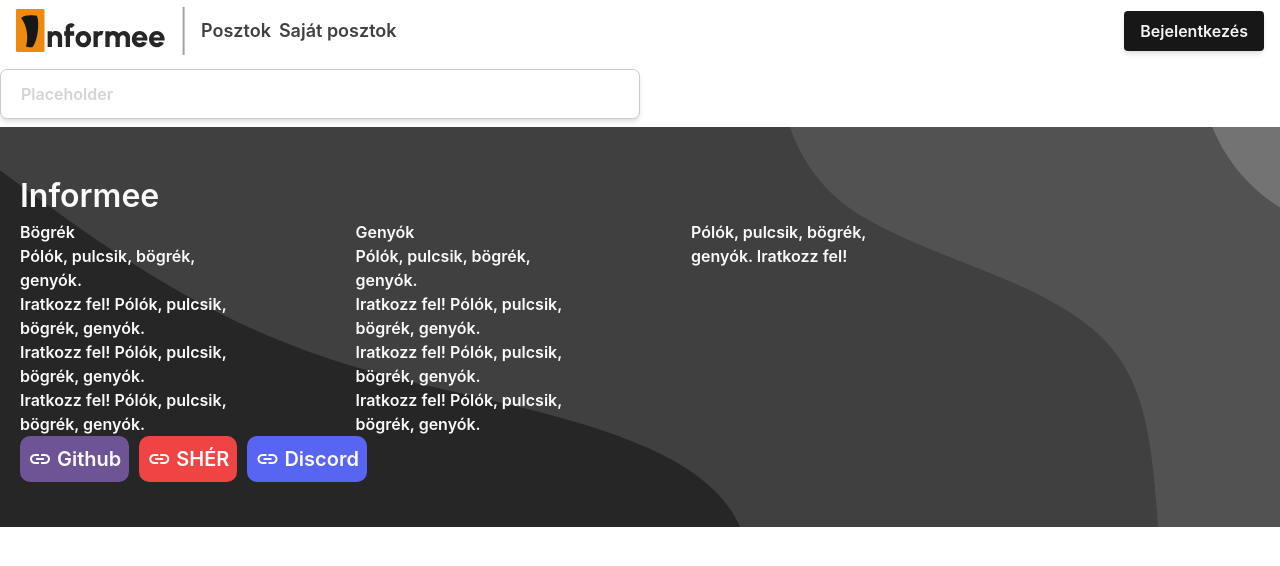
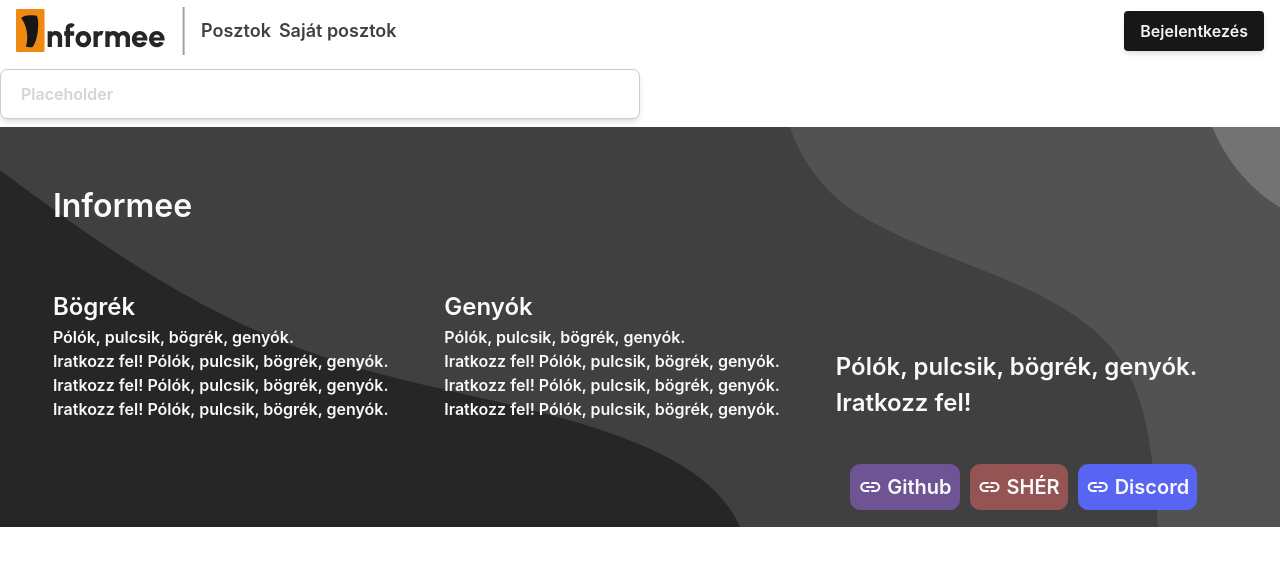
Before and after one commit to WR0NGTH3HU4/Informee, a Vue app: page / in a window 1280 px wide. Shown: the top 566 px of the page. Built offline with nearby package versions, Linux system fonts and the light colour scheme; what tailwindcss-animated would draw is missing.

Commit message:
Elkezdtem az elrendezését a footer elemeinek, átszíneztem a SHÉR gombot

```diff
--- a/src/components/Footer.vue
+++ b/src/components/Footer.vue
@@ -5,28 +5,30 @@
 
         <div class="footer-content">
           <div class="bal">
-            <h1>Bögrék</h1>
+            <h1 class = "masodik-sor">Bögrék</h1>
             <p>Pólók, pulcsik, bögrék, genyók.</p>
             <p>Iratkozz fel! Pólók, pulcsik, bögrék, genyók.</p>
             <p>Iratkozz fel! Pólók, pulcsik, bögrék, genyók.</p>
             <p>Iratkozz fel! Pólók, pulcsik, bögrék, genyók.</p>
           </div>
           <div class="mid">
-            <h1>Genyók</h1>
+            <h1 class = "masodik-sor">Genyók</h1>
             <p>Pólók, pulcsik, bögrék, genyók.</p>
             <p>Iratkozz fel! Pólók, pulcsik, bögrék, genyók.</p>
             <p>Iratkozz fel! Pólók, pulcsik, bögrék, genyók.</p>
             <p>Iratkozz fel! Pólók, pulcsik, bögrék, genyók.</p>
           </div>
           <div class="jobb">
-            <h1>Pólók, pulcsik, bögrék, genyók. Iratkozz fel!</h1>
+            <h1  class = "masodik-sor">Pólók, pulcsik, bögrék, genyók. Iratkozz fel!</h1>
           </div>
         </div>
+
         <div class="footer-social">
           <ul>
+
+            <li><a href="https://discord.com/"><linkButton class="DiscordButton" text="Discord"></linkButton></a></li>
+            <li><a href="#"><linkButton class="ShareButton" text="SHÉR"></linkButton></a></li>
             <li><a href="https://github.com/WR0NGTH3HU4/Informee/tree/P2-63"><linkButton class="GithubLink" text="Github"></linkButton></a></li>
-            <li><a href="#"><linkButton class="linkButton" text="SHÉR"></linkButton></a></li>
-            <li><a href="https://discord.com/"><linkButton class="DiscordButton" text="Discord"></linkButton></a></li>
           </ul>
         </div>
       </div>
@@ -65,11 +67,14 @@
     background-image: url(../assets/hatterfooter.svg);
     padding: 20px;
     display: flex;
-    justify-content: space-between;
+    justify-content: space-around;
     align-items: center;
     height: 50%;
   }
 
+  .footer-content{
+    align-items: flex-end;
+  }
   .footer-content ul {
     list-style: none;
     margin: 0;
@@ -84,7 +89,10 @@
   .footer-social ul {
     list-style: none;
     margin: 0;
-    padding: 0;
+    padding: 20px;
+    align-items: flex-end;
+    display: flex;
+    flex-direction: row-reverse;
   }
 
   .footer-social ul li {
@@ -101,16 +109,33 @@
   #felsoszoveg {
     color: #FAFAFA;
     font-size: xx-large;
+    margin-top: 5%;
+    margin-bottom: 5%;
   }
   .footer-content {
   color: #FAFAFA;
   display: flex;
-  flex-direction: row; /* Soron belüli elrendezés */
-  justify-content: space-between; /* Egyenletes elosztás */
+  flex-direction: row;
+  margin-bottom: 2%;
+}
+.bal {
+  flex: 1;
+  margin-right: auto; /* Az automatikus margin eltolja a bal oszlopot a footer bal szélére */
 }
 
-.bal, .mid, .jobb {
-  flex: 1; /* Egyenlő részre osztja az elrendezést */
-  margin-right: 10%; /* Opcionális: térköz a div-ek között */
+.mid {
+  flex: 1;
+  margin-left: auto; /* Az automatikus margin eltolja a mid oszlopot a footer közepére */
+  margin-right: auto; /* Az automatikus margin eltolja a mid oszlopot a footer közepére */
+}
+
+.jobb {
+  flex: 1;
+  margin-left: auto; /* Az automatikus margin eltolja a jobb oszlopot a footer jobb szélére */
+}
+
+
+.masodik-sor{
+  font-size: x-large;
 }
   </style>
```
